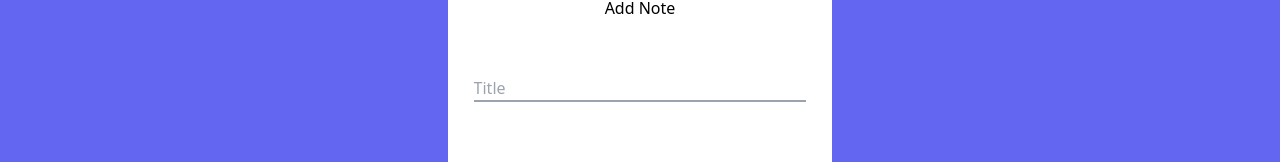
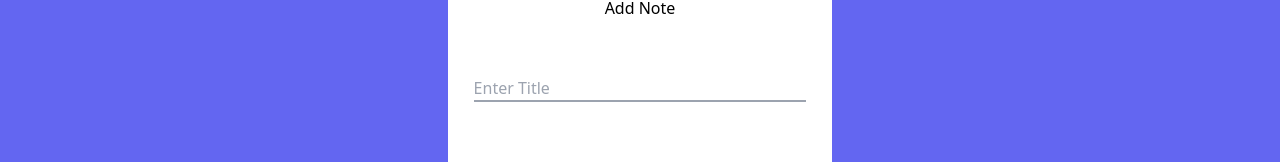
Before and after one commit to DecodersCommunity/note-taking-application-reactjs, a React (Create React App) app: page / in a window 1280 px wide. Shown: the part 188-350 px from the top of the page. Built offline with nearby package versions, Linux system fonts and the light colour scheme.

Commit message:
Update App.js

```diff
--- a/src/App.js
+++ b/src/App.js
@@ -10,7 +10,7 @@ function App() {
             <form className='flex flex-col'>
                 <input
                  type="text"
-                  placeholder="Title"
+                  placeholder="Enter Title"
                   className='mx-[2vw] mt-[7vh] border-b-2 border-gray-400 focus:border-indigo-600' />
                 <textarea
                  placeholder="Write your Note here"
```
